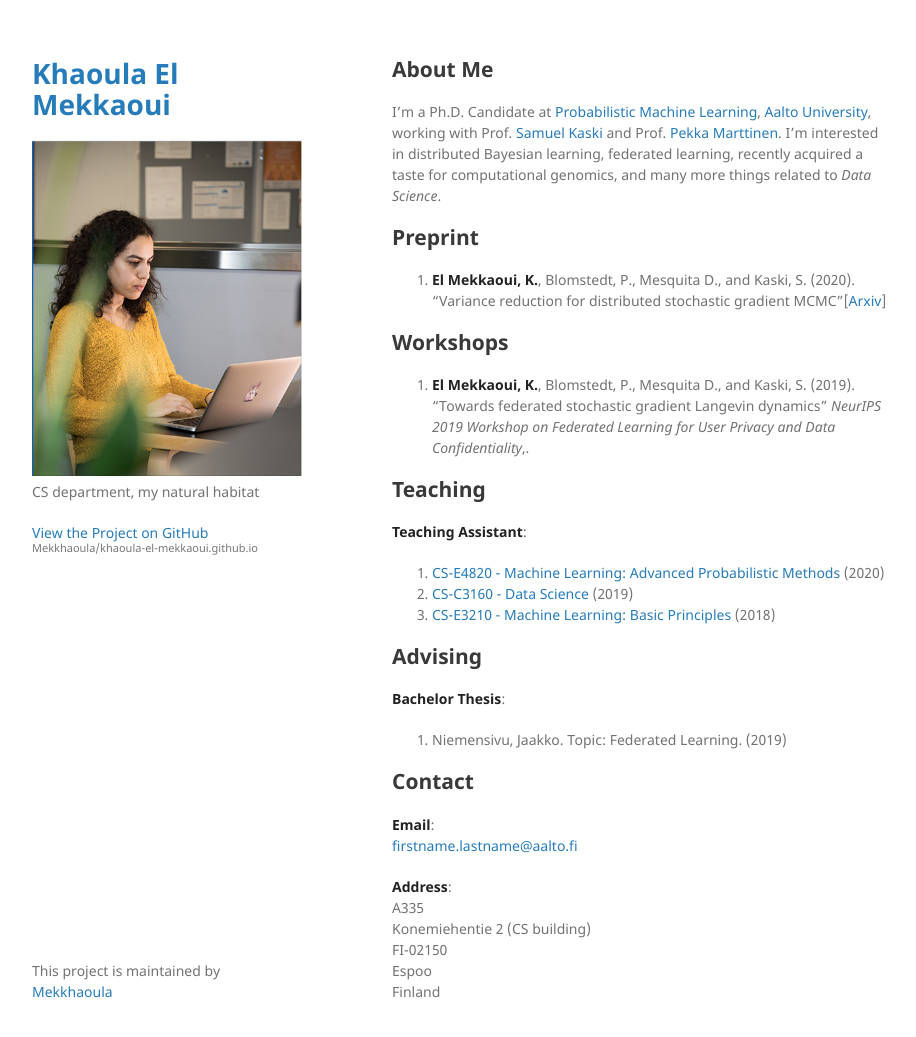
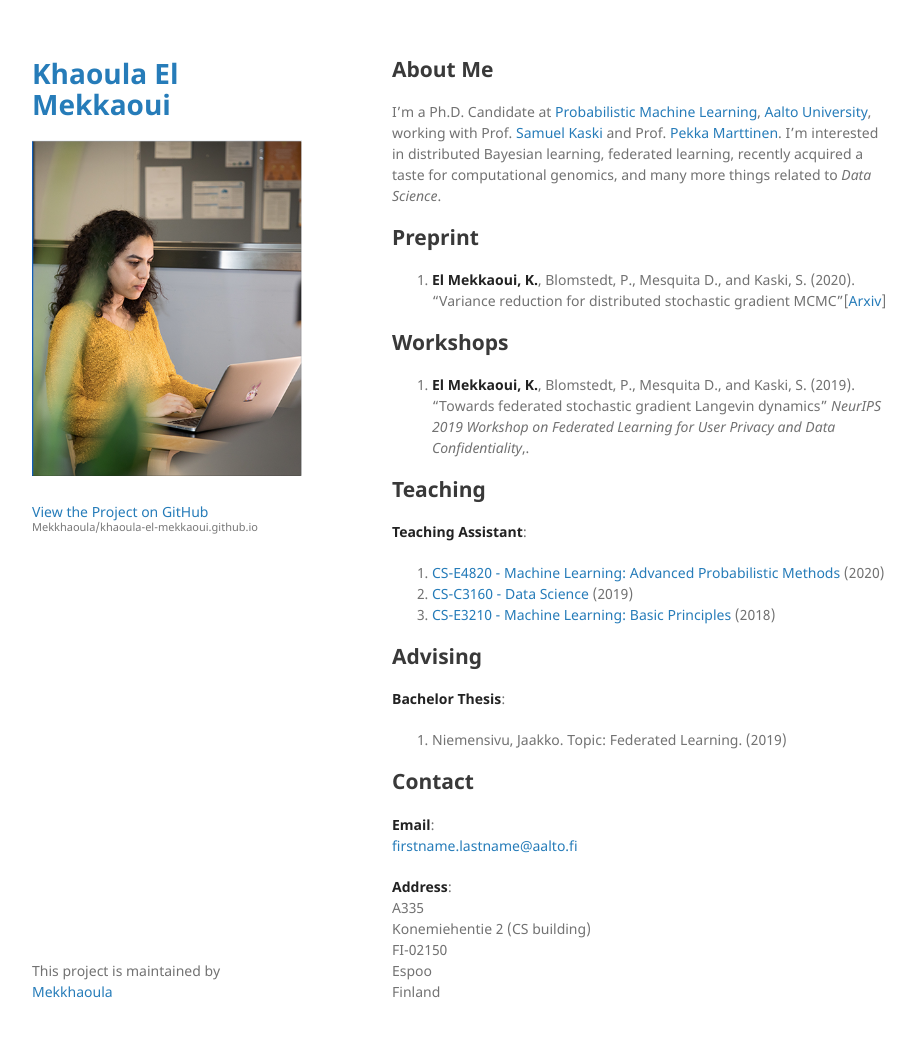
Before and after one commit to Mekkhaoula/khaoula-el-mekkaoui.github.io, a Jekyll site: the page built from index.md, in a window 1280 px wide and 1072 px high. Shown: the top 1037 px of the window, without its empty margins (178-1094 px from the left). Built offline with Jekyll 4.4.1, drawn with Linux system fonts in a browser that asks for light colours; the repository's description, which GitHub fills in, is left out; our own code applies the rules of GitHub Pages for plain Markdown files.

Commit message:
removed description text

```diff
--- a/_config.yml
+++ b/_config.yml
@@ -1,6 +1,6 @@
 title: Khaoula El Mekkaoui
 logo: khaoula.png
-description: CS department, my natural habitat
+description:
 show_downloads: false
 google_analytics:
 theme: jekyll-theme-minimal
```
